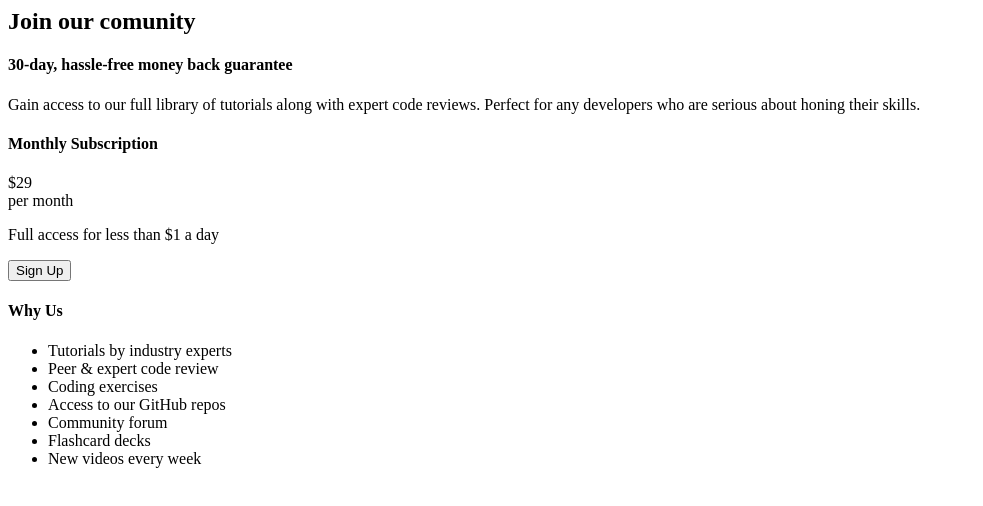
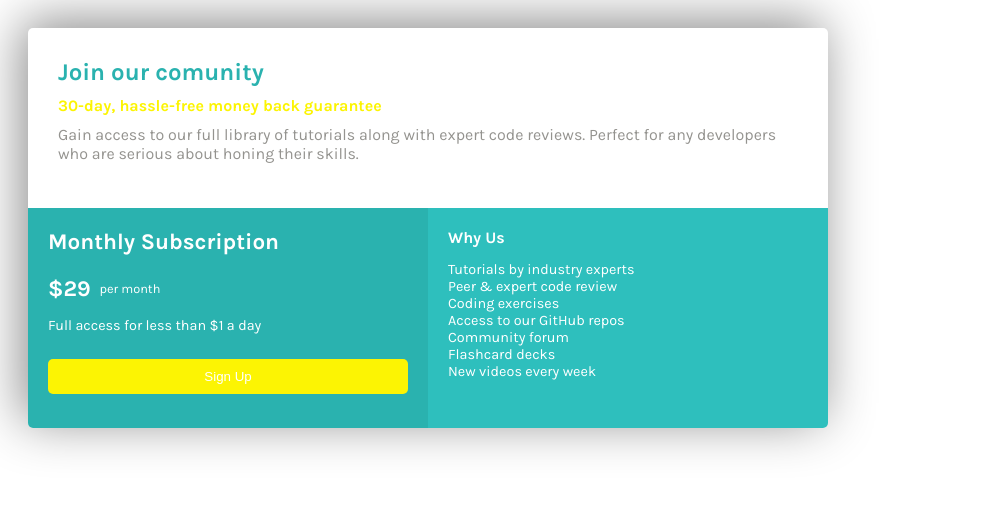
Before and after one commit to Matin-Ab/pricing-card-mentor-challenge, a plain HTML site: page index.html in a window 1280 px wide. Shown: the whole page, without its empty margins (0-983 px from the left). Drawn offline with Linux system fonts and the light colour scheme.

Commit message:
Update index.html

```diff
--- a/index.html
+++ b/index.html
@@ -4,7 +4,7 @@
     <link rel="preconnect" href="https://fonts.googleapis.com">
     <link rel="preconnect" href="https://fonts.gstatic.com" crossorigin>
     <link href="https://fonts.googleapis.com/css2?family=Karla:ital,wght@0,200..800;1,200..800&display=swap" rel="stylesheet">
-    <link href="./stule.css" rel ="stylesheet">
+    <link href="./style.css" rel ="stylesheet">
   </head>
     <body></body>
       <div id="card">
```
